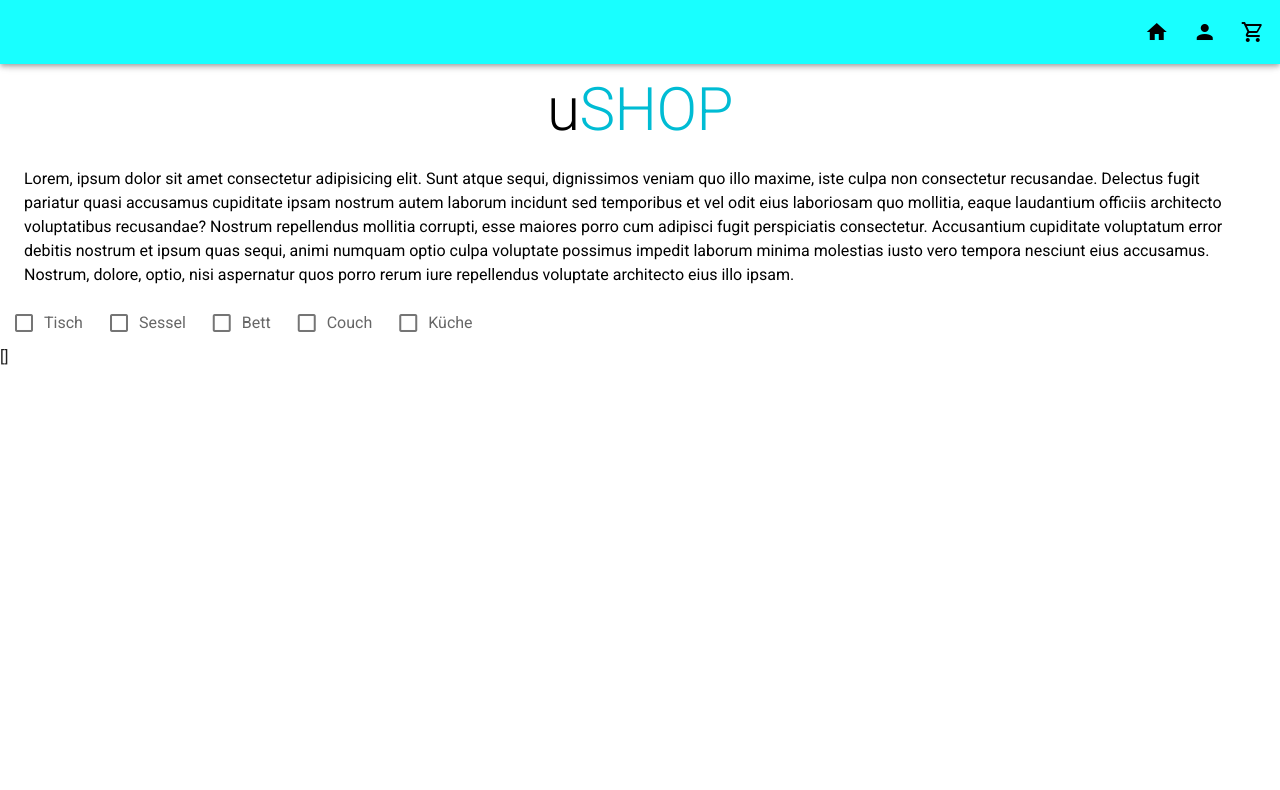
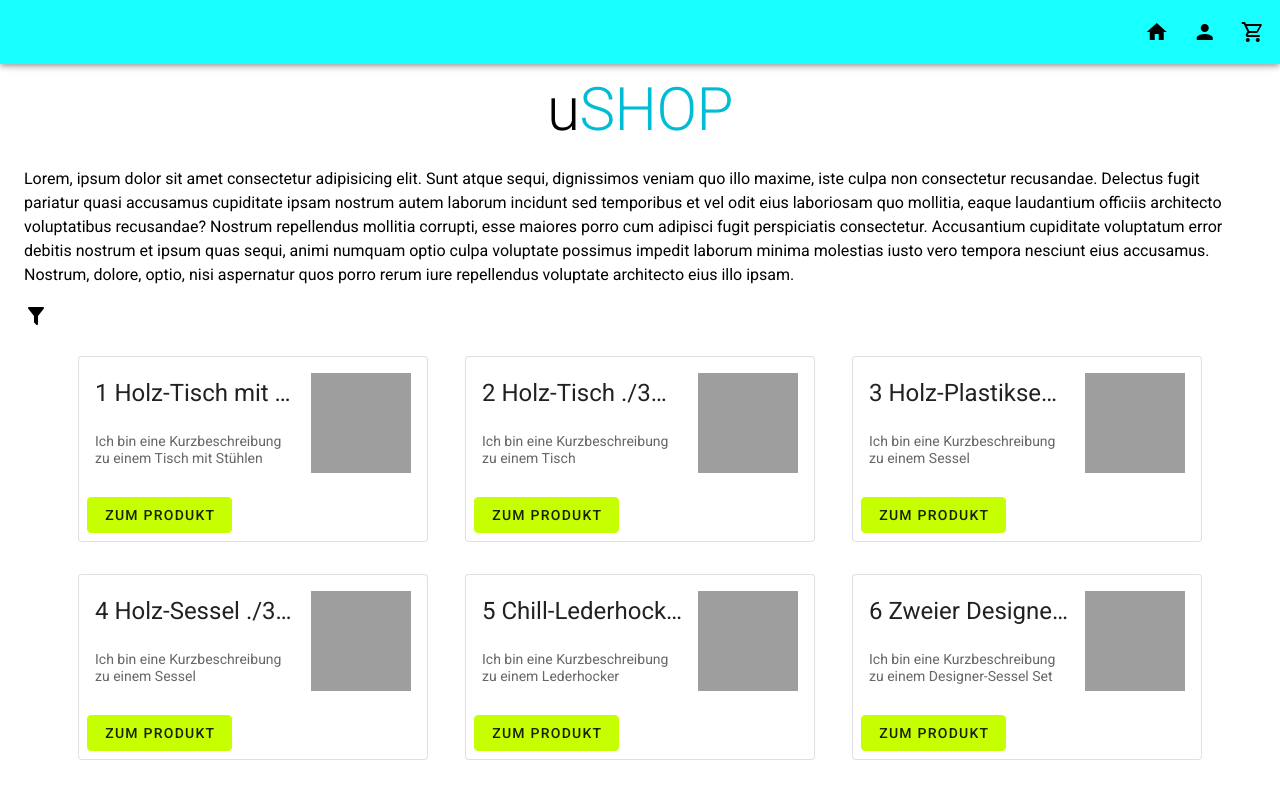
Before and after one commit to BenjaminStauf/uShop, a Vue app in the folder Frontend/: page / in a window 1280 px wide. Shown: the top 790 px of the page. Built offline with nearby package versions, Linux system fonts and the light colour scheme.

Commit message:
Filter fertig, Warenkorb Remove

```diff
--- a/Frontend/src/views/Basket.vue
+++ b/Frontend/src/views/Basket.vue
@@ -1,7 +1,9 @@
 <template>
   <div v-if="this.$store.state.Warenkorb.length">
-		<div v-for="produkte in $store.state.Warenkorb" :key="produkte.ID" >
-			<v-card outlined max-width="500px">
+    <h1 class="text-center pt-6 pb-6">Produkte im Warenkorb</h1>
+    <v-container class="d-flex flex-wrap justify-space-around">
+      <div v-for="produkte in $store.state.Warenkorb" :key="produkte.ID">
+        <v-card outlined max-width="500px" class="ma-4">
           <v-list-item three-line>
             <v-list-item-content>
               <v-list-item-title class="text-h5 mb-1">
@@ -32,9 +34,13 @@
                 Zum produkt
               </v-btn>
             </router-link>
+            <v-btn outlined text class="red accent-3 ml-3" @click="WarenkorbRemove(produkte)">
+              Produkt löschen
+            </v-btn>
           </v-card-actions>
         </v-card>
       </div>
+    </v-container>
   </div>
   <div v-else>
     <h1 class="text-center pt-6">Es sind noch keine Produkte vorhanden</h1>
@@ -44,10 +50,20 @@
 <script>
 export default {
   created() {
-		console.log('Created wurde aufgerufen');
-		console.log(JSON.parse(localStorage.getItem('test') || '[]'));
+    this.$store.state.Warenkorb = JSON.parse(localStorage.getItem('test') || '[]');
+	console.table(this.$store.state.Warenkorb);
+  },
+  methods: {
+    WarenkorbRemove(produktZuLöschen) {
+      console.log('Funktion wurde aufgerufen');
+      this.$store.state.Warenkorb = this.$store.state.Warenkorb.filter((produkt) => produkt.ID != produktZuLöschen.ID);
+      console.table(this.$store.state.Warenkorb);
+	  //Local Storage Clearen
+	  localStorage.clear()
+	  //Local Storage neu befüllen
+	  localStorage.setItem('test', JSON.stringify(this.$store.state.Warenkorb));
 
-		this.$store.state.Warenkorb = JSON.parse(localStorage.getItem('test') || '[]');
+    },
   },
 };
 </script>
--- a/Frontend/src/views/Product_Detail.vue
+++ b/Frontend/src/views/Product_Detail.vue
@@ -44,7 +44,7 @@ export default {
       localStorage.setItem('test', JSON.stringify(this.$store.state.Warenkorb));
       alert(`Der Artikel ${Name} wurde zum Warenkorb hinzugefügt`);
 
-            console.table(this.$store.state.Warenkorb)
+      console.table(this.$store.state.Warenkorb);
     },
   },
 };
--- a/Frontend/src/views/Shop.vue
+++ b/Frontend/src/views/Shop.vue
@@ -16,6 +16,8 @@
       voluptate architecto eius illo ipsam.
     </p>
     <!-- Filter -->
+    <v-icon class="black--text ml-6" @click="ToggleFilter()">mdi-filter</v-icon>
+    <div v-if="filterShow">
       <v-row class="text-center">
         <ul v-for="Kategorie in $store.state.Kategorien" :key="Kategorie.ID">
           <v-checkbox
@@ -26,8 +28,56 @@
           ></v-checkbox>
         </ul>
       </v-row>
-		<p>{{ selected }}</p>
-		<!-- Produkte anzeigen -->
+    </div>
+
+    <!-- Produkte anzeigen: -->
+
+    <!-- Wenn kein Filter gesetzt ist, werden alle angezeigt -->
+    <div v-if="selected.length == 0">
+      <v-container class="d-flex flex-wrap justify-space-around">
+        <div v-for="produkte in $store.state.produkte" :key="produkte.ID">
+          <!-- Filter -->
+          <!-- <div v-if="selected.includes(produkte.Kategorie)"> -->
+          <v-card outlined width="350px" class="ma-4">
+            <v-list-item three-line>
+              <v-list-item-content>
+                <v-list-item-title class="text-h5 mb-1">
+                  {{ produkte.ID }} {{ produkte.Name }} {{ produkte.Link3D }}
+                </v-list-item-title>
+                <v-list-item-subtitle>{{ produkte.Kurzbeschreibung }}</v-list-item-subtitle>
+              </v-list-item-content>
+
+              <v-list-item-avatar tile size="100" color="grey"></v-list-item-avatar>
+            </v-list-item>
+
+            <v-card-actions>
+              <router-link
+                :to="{
+                  name: 'Product_Detail',
+                  params: {
+                    ID: produkte.ID,
+                    Name: produkte.Name,
+                    Preis: produkte.Preis,
+                    Kurzbeschreibung: produkte.Kurzbeschreibung,
+                    Kategorie: produkte.Kategorie,
+                    Link3D: produkte.Link3D,
+                  },
+                }"
+                class="text-decoration-none"
+              >
+                <v-btn outlined text class="lime accent-3">
+                  Zum produkt
+                </v-btn>
+              </router-link>
+            </v-card-actions>
+          </v-card>
+        </div>
+        <!-- </div> -->
+      </v-container>
+    </div>
+
+    <!-- Wenn ein Filter gesetzt ist, werden nur diese Angezeigt -->
+    <div v-else>
       <v-container class="d-flex flex-wrap justify-space-around">
         <div v-for="produkte in $store.state.produkte" :key="produkte.ID">
           <!-- Filter -->
@@ -69,6 +119,7 @@
         </div>
       </v-container>
     </div>
+  </div>
 </template>
 
 <script>
@@ -78,7 +129,13 @@ export default {
     return {
       name: 'Test',
       selected: [],
+      filterShow: false,
     };
+  },
+  methods: {
+    ToggleFilter(){
+		this.filterShow = !this.filterShow;
+	}
   },
 };
 </script>
```
Also changed, not shown: Frontend/src/App.vue (+4 -4 lines), 1 other file (tests, documents, lock files or other folders). Lines whose indentation alone changed are shown as unchanged.
